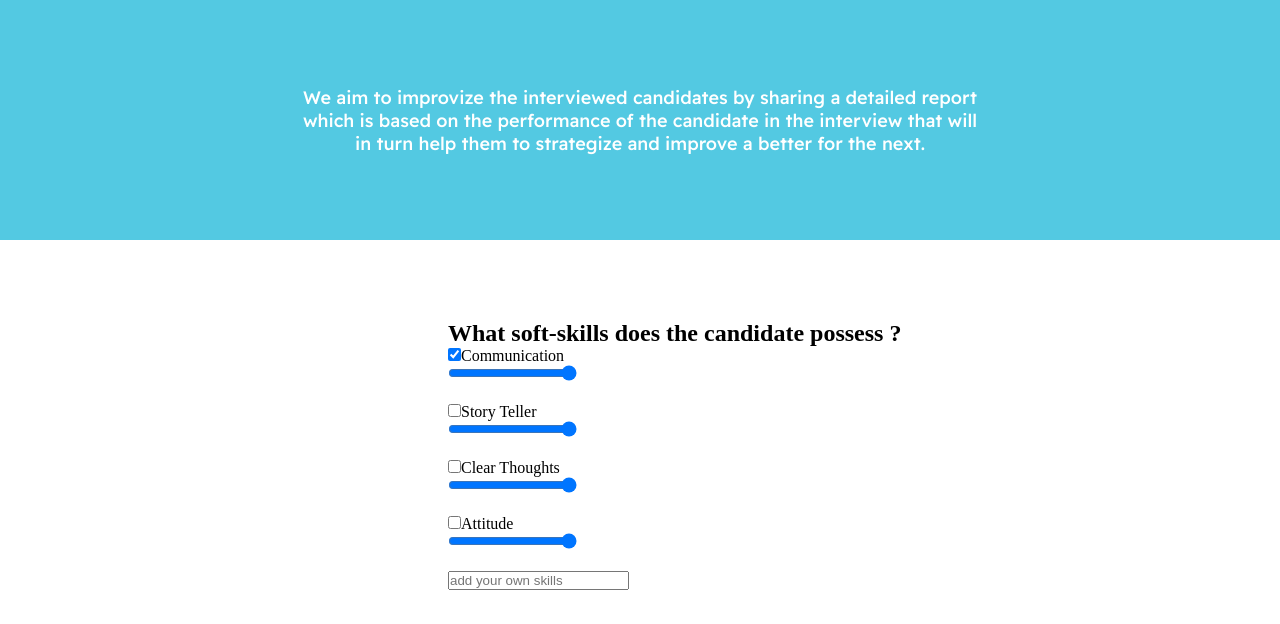
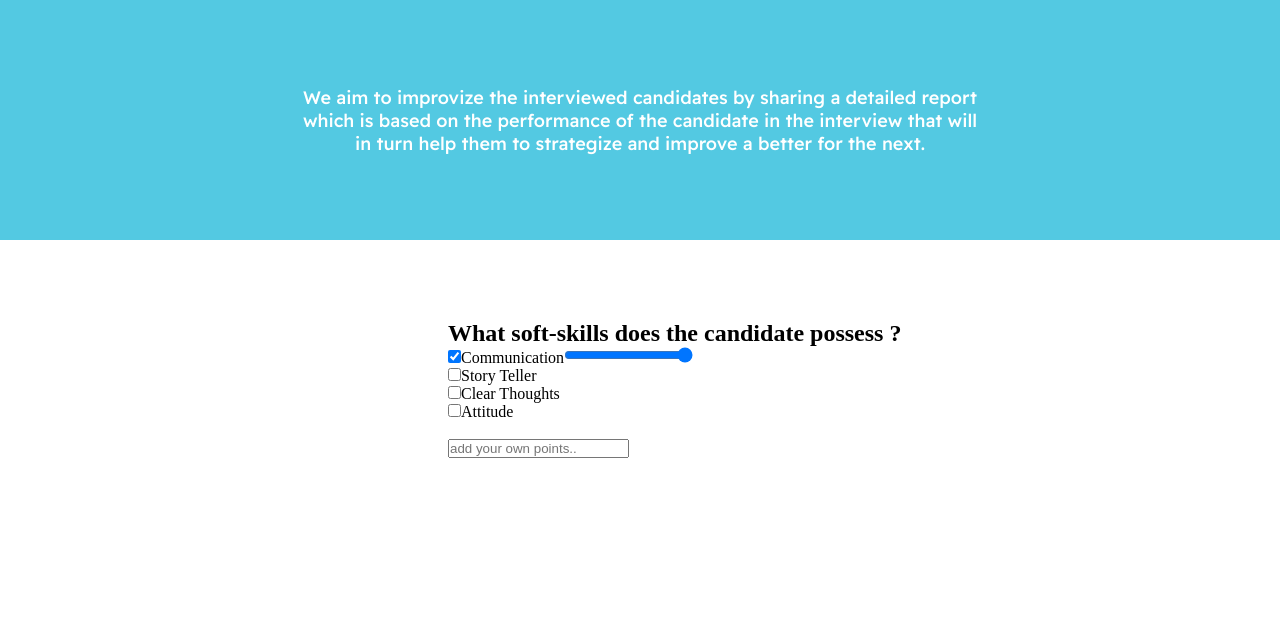
Before and after one commit to Jaideep1702/StackFeedbackPage, a React (Create React App) app: page / in a window 1280 px wide. Both pictures are taken after a click on the checkbox 454 px from the left and 354 px from the top of the page. Shown: the top 624 px of the page. Built offline with nearby package versions, Linux system fonts and the light colour scheme.

Commit message:
Added a slider element

```diff
--- a/src/components/Question.js
+++ b/src/components/Question.js
@@ -4,43 +4,72 @@ import { useState } from "react";
 const Question = (props) => {
 
     // making a boolean check value
-    const [check, setCheck] = useState(false);
+    // const [checked, setChecked] = useState(false);
 
-    const enableSlider = () => {
-        setCheck(!check);
+    // a list to hold the id of each checkboxes
+    const [slider, setSlider] = useState([
+        {id: 0, checked: false},
+        {id: 1, checked: false},
+        {id: 2, checked: false},
+        {id: 3, checked: false},
+    ]);
+
+    const enableSlider = (id) => {
+        for (let i=0; i<slider.length; i++) {
+
+            // if the checked is false show the slider
+            if (id == slider[i].id && slider[i].checked == true) {
+                setSlider(prevState => [
+                    ...prevState,
+                    slider[i].checked=false
+                ])
+                console.log(slider);
+            }
+
+            // if the checked is true hide the slider
+            if (id == slider[i].id && slider[i].checked == false) {
+                setSlider(prevState => [
+                    ...prevState,
+                    slider[i].checked=true
+                ])
+                console.log(slider);
+            }
+
+        }
     }
 
     return (
         <div className="quest">
             <h2>{ props.question }</h2>
 
+            <ol>
+                <input type="checkbox" value={props.value1} id="0" onChange={() => enableSlider(0)}/>
+                <label>{props.value1}</label>
+                {slider[0].checked && <input type="range" min="0" max="10" />}
+            </ol>
 
-            <input type="checkbox" value={props.value1} onChange={enableSlider}/>
-            <label>{props.value1}</label>
-            {check && <div><input type="range" min="0" max="10" /></div>}
+            <ol>
+                <input type="checkbox" value={props.value2} id="1" onChange={() => enableSlider(1)}/>
+                <label>{props.value2}</label>
+                {slider[1].checked && <input type="range" min="0" max="10" />}
+            </ol>
 
-            <br/>
+            <ol>
+                <input type="checkbox" value={props.value3} id="2" onChange={() => enableSlider(2)}/>
+                <label>{props.value3}</label>
+                {slider[2].checked && <input type="range" min="0" max="10" />}
+            </ol>
 
-            <input type="checkbox" value={props.value2} onChange={enableSlider}/>
-            <label>{props.value2}</label>
-            {check && <div><input type="range" min="0" max="10" /></div>}
-
-            <br />
-
-            <input type="checkbox" value={props.value3} onChange={enableSlider}/>
-            <label>{props.value3}</label>
-            {check && <div><input type="range" min="0" max="10" /></div>}
-
-            <br/>
-
-            <input type="checkbox" value={props.value4} onChange={enableSlider}/>
-            <label>{props.value4}</label>
-            {check && <div><input type="range" min="0" max="10" /></div>}
+            <ol>
+                <input type="checkbox" value={props.value4} id="3" onChange={() => enableSlider(3)}/>
+                <label>{props.value4}</label>
+                {slider[3].checked && <input type="range" min="0" max="10" />}
+            </ol>
 
             <br/>
 
 
-            <input type="text" placeholder="add your own skills"/>
+            <input type="text" placeholder="add your own points.."/>
         </div>
     );
 }
```
